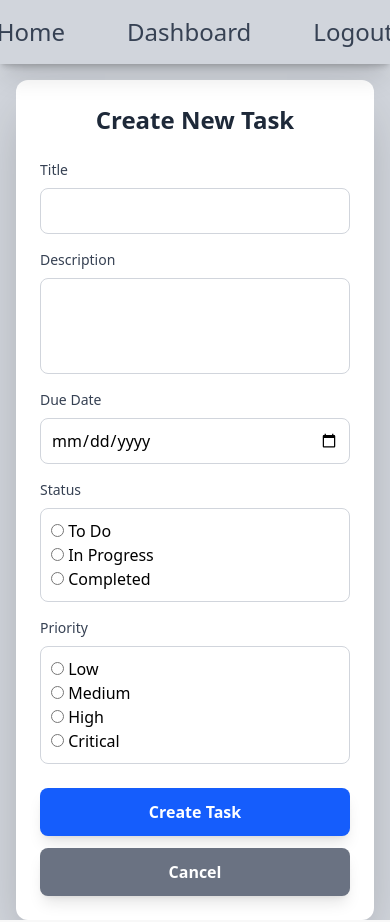
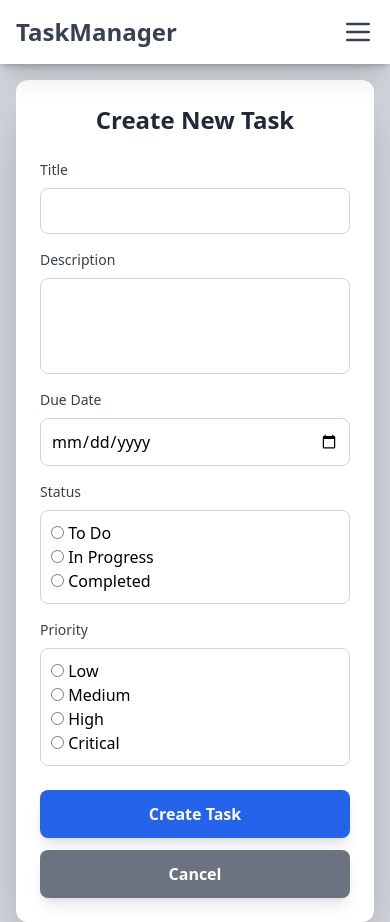
Before and after one commit to tsvetkovivan365-code/flask_task_app, a Flask app: page /create_task in a window 390 px wide. Run offline with Flask 3, Linux system fonts and the light colour scheme; the visitor is signed in with stand-in values (Sample User, id 1); some libraries are stand-ins or nearby versions.

Commit message:
Restyling navbar, adding mobile menu

```diff
--- a/static/css/main.css
+++ b/static/css/main.css
@@ -24,6 +24,7 @@
     --color-blue-600: oklch(54.6% 0.245 262.881);
     --color-blue-700: oklch(48.8% 0.243 264.376);
     --color-blue-800: oklch(42.4% 0.199 265.638);
+    --color-gray-100: oklch(96.7% 0.003 264.542);
     --color-gray-300: oklch(87.2% 0.01 258.338);
     --color-gray-400: oklch(70.7% 0.022 261.325);
     --color-gray-500: oklch(55.1% 0.027 264.364);
@@ -321,6 +322,9 @@
   .grid {
     display: grid;
   }
+  .hidden {
+    display: none;
+  }
   .table {
     display: table;
   }
@@ -329,6 +333,9 @@
   }
   .h-2 {
     height: calc(var(--spacing) * 2);
+  }
+  .h-8 {
+    height: calc(var(--spacing) * 8);
   }
   .h-10 {
     height: calc(var(--spacing) * 10);
@@ -492,12 +499,22 @@
   .gap-50 {
     gap: calc(var(--spacing) * 50);
   }
+  .space-y-2 {
+    :where(& > :not(:last-child)) {
+      --tw-space-y-reverse: 0;
+      margin-block-start: calc(calc(var(--spacing) * 2) * var(--tw-space-y-reverse));
+      margin-block-end: calc(calc(var(--spacing) * 2) * calc(1 - var(--tw-space-y-reverse)));
+    }
+  }
   .space-y-4 {
     :where(& > :not(:last-child)) {
       --tw-space-y-reverse: 0;
       margin-block-start: calc(calc(var(--spacing) * 4) * var(--tw-space-y-reverse));
       margin-block-end: calc(calc(var(--spacing) * 4) * calc(1 - var(--tw-space-y-reverse)));
     }
+  }
+  .gap-x-8 {
+    column-gap: calc(var(--spacing) * 8);
   }
   .gap-x-13 {
     column-gap: calc(var(--spacing) * 13);
@@ -604,6 +621,9 @@
   .p-3 {
     padding: calc(var(--spacing) * 3);
   }
+  .p-4 {
+    padding: calc(var(--spacing) * 4);
+  }
   .p-6 {
     padding: calc(var(--spacing) * 6);
   }
@@ -663,6 +683,10 @@
   .text-4xl {
     font-size: var(--text-4xl);
     line-height: var(--tw-leading, var(--text-4xl--line-height));
+  }
+  .text-lg {
+    font-size: var(--text-lg);
+    line-height: var(--tw-leading, var(--text-lg--line-height));
   }
   .text-sm {
     font-size: var(--text-sm);
@@ -922,6 +946,13 @@
       }
     }
   }
+  .hover\:bg-gray-100 {
+    &:hover {
+      @media (hover: hover) {
+        background-color: var(--color-gray-100);
+      }
+    }
+  }
   .hover\:bg-gray-600 {
     &:hover {
       @media (hover: hover) {
@@ -950,6 +981,13 @@
       @media (hover: hover) {
         font-size: var(--text-4xl);
         line-height: var(--tw-leading, var(--text-4xl--line-height));
+      }
+    }
+  }
+  .hover\:text-blue-600 {
+    &:hover {
+      @media (hover: hover) {
+        color: var(--color-blue-600);
       }
     }
   }
@@ -1103,6 +1141,16 @@
       margin-bottom: calc(var(--spacing) * 8);
     }
   }
+  .md\:flex {
+    @media (width >= 48rem) {
+      display: flex;
+    }
+  }
+  .md\:hidden {
+    @media (width >= 48rem) {
+      display: none;
+    }
+  }
   .md\:grid-cols-2 {
     @media (width >= 48rem) {
       grid-template-columns: repeat(2, minmax(0, 1fr));
@@ -1131,6 +1179,11 @@
   .md\:px-6 {
     @media (width >= 48rem) {
       padding-inline: calc(var(--spacing) * 6);
+    }
+  }
+  .md\:px-8 {
+    @media (width >= 48rem) {
+      padding-inline: calc(var(--spacing) * 8);
     }
   }
   .md\:pt-24 {
--- a/templates/navbar.html
+++ b/templates/navbar.html
@@ -3,37 +3,85 @@
 <head>
     <meta charset="UTF-8">
     <meta name="viewport" content="width=device-width, initial-scale=1.0">
-    <link rel="stylesheet" type="text/css" href="{{url_for('static', filename='css/main.css')}}">
+    <script src="https://cdn.tailwindcss.com"></script>
     <title>Task Management App</title>
 </head>
 <body class="bg-gray-300 min-h-screen font-sans">
 
-    <header class='fixed top-0 w-full z-10 shadow-md dark:shadow-none'>
-        <nav class="shadow-xl dark:bg-orange-400">
-            <ul class="flex justify-center gap-x-15.5 text-2xl items-center h-16">
-                    <li class="text-gray-700 dark:border-b-4 hover:shadow-xl rounded-md font-medium transition duration-200"><a href="{{ url_for('home') }}">
-                        Home
-                    </a></li>
-                    <li class="text-gray-700 dark:border-b-4 hover:shadow-xl rounded-md font-medium transition duration-200"><a href="{{ url_for('dashboard') }}">
-                        Dashboard
-                    </a></li>
-                {% if current_user.is_authenticated %}
-                    <section class="flex items-center space-x-2" >
-                        <li class="text-gray-700 dark:border-b-4 hover:shadow-xl rounded-md font-medium transition duration-200"><a href="{{ url_for('logout') }}">
-                            Logout
-                        </a></li>
-                    </section>
-                {% else %}
-                    <li class="text-gray-700 dark:border-b-4 hover:shadow-xl rounded-md font-medium transition duration-200"><a href="{{ url_for('login') }}">
-                        Login / Register
-                    </a></li>
-                {% endif %}
-            </ul>
+    <header class='fixed top-0 w-full z-10 shadow-md bg-white'>
+        <nav class="shadow-xl">
+            <section class="flex justify-between items-center h-16 px-4 md:px-8">
+                <!-- Logo/Brand -->
+                <section class="text-2xl font-bold text-gray-700">
+                    <a href="{{ url_for('home') }}">TaskManager</a>
+                </section>
+
+                <!-- Desktop Menu -->
+                <ul class="hidden md:flex gap-x-8 text-lg items-center">
+                    <li class="text-gray-700 hover:text-blue-600 font-medium transition duration-200">
+                        <a href="{{ url_for('home') }}">Home</a>
+                    </li>
+                    <li class="text-gray-700 hover:text-blue-600 font-medium transition duration-200">
+                        <a href="{{ url_for('dashboard') }}">Dashboard</a>
+                    </li>
+                    {% if current_user.is_authenticated %}
+                        <li class="text-gray-700 hover:text-blue-600 font-medium transition duration-200">
+                            <a href="{{ url_for('logout') }}">Logout</a>
+                        </li>
+                    {% else %}
+                        <li class="text-gray-700 hover:text-blue-600 font-medium transition duration-200">
+                            <a href="{{ url_for('login') }}">Login / Register</a>
+                        </li>
+                    {% endif %}
+                </ul>
+
+                <!-- Mobile Menu Button -->
+                <button id="mobile-menu-btn" class="md:hidden text-gray-700 focus:outline-none">
+                    <svg class="w-8 h-8" fill="none" stroke="currentColor" viewBox="0 0 24 24">
+                        <path id="menu-icon" stroke-linecap="round" stroke-linejoin="round" stroke-width="2" d="M4 6h16M4 12h16M4 18h16"></path>
+                        <path id="close-icon" class="hidden" stroke-linecap="round" stroke-linejoin="round" stroke-width="2" d="M6 18L18 6M6 6l12 12"></path>
+                    </svg>
+                </button>
+            </section>
+
+            <!-- Mobile Menu -->
+            <section id="mobile-menu" class="hidden md:hidden bg-white shadow-lg">
+                <ul class="flex flex-col space-y-2 p-4">
+                    <li class="text-gray-700 hover:bg-gray-100 rounded-md p-2 font-medium transition duration-200">
+                        <a href="{{ url_for('home') }}">Home</a>
+                    </li>
+                    <li class="text-gray-700 hover:bg-gray-100 rounded-md p-2 font-medium transition duration-200">
+                        <a href="{{ url_for('dashboard') }}">Dashboard</a>
+                    </li>
+                    {% if current_user.is_authenticated %}
+                        <li class="text-gray-700 hover:bg-gray-100 rounded-md p-2 font-medium transition duration-200">
+                            <a href="{{ url_for('logout') }}">Logout</a>
+                        </li>
+                    {% else %}
+                        <li class="text-gray-700 hover:bg-gray-100 rounded-md p-2 font-medium transition duration-200">
+                            <a href="{{ url_for('login') }}">Login / Register</a>
+                        </li>
+                    {% endif %}
+                </ul>
+            </section>
         </nav>
     </header>
 
     {% block body %}{% endblock %}
 
+    <script>
+        // Mobile menu toggle
+        const mobileMenuBtn = document.getElementById('mobile-menu-btn');
+        const mobileMenu = document.getElementById('mobile-menu');
+        const menuIcon = document.getElementById('menu-icon');
+        const closeIcon = document.getElementById('close-icon');
+
+        mobileMenuBtn.addEventListener('click', () => {
+            mobileMenu.classList.toggle('hidden');
+            menuIcon.classList.toggle('hidden');
+            closeIcon.classList.toggle('hidden');
+        });
+    </script>
 
 </body>
 </html>
```
